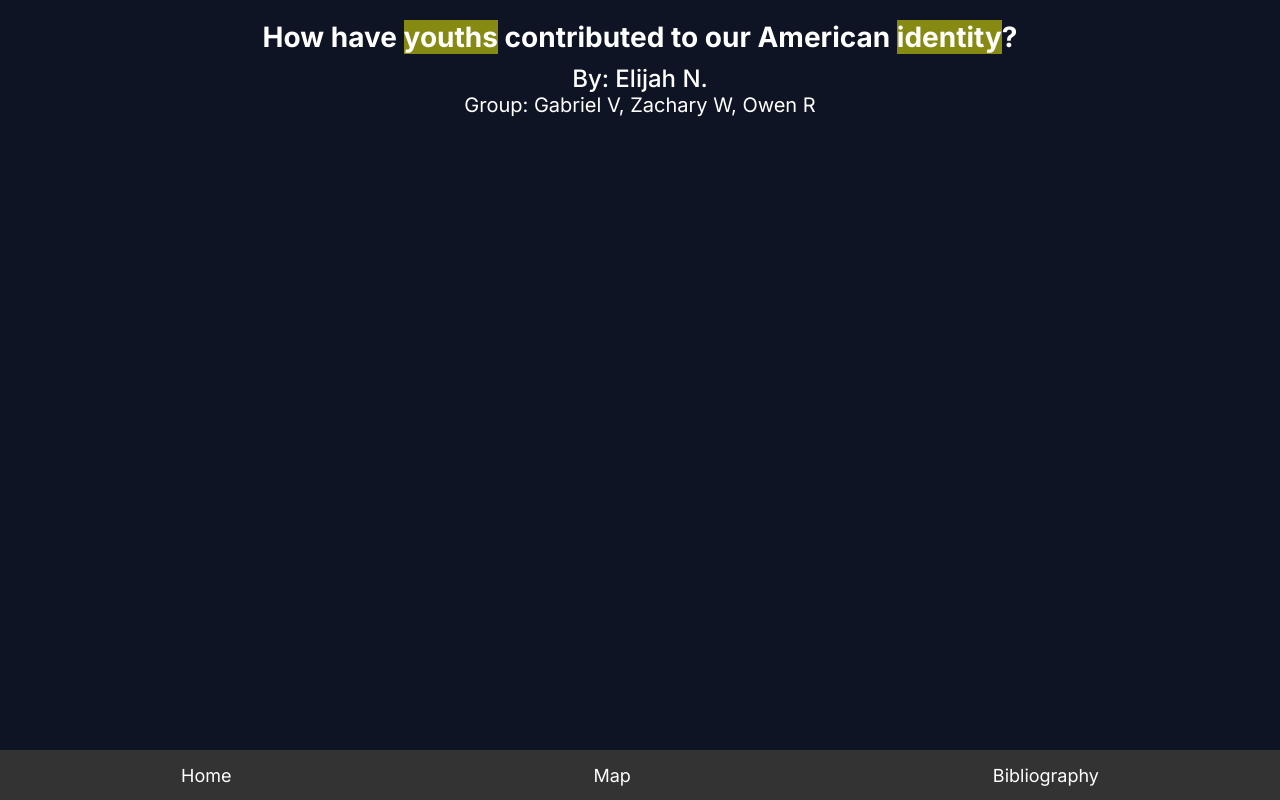
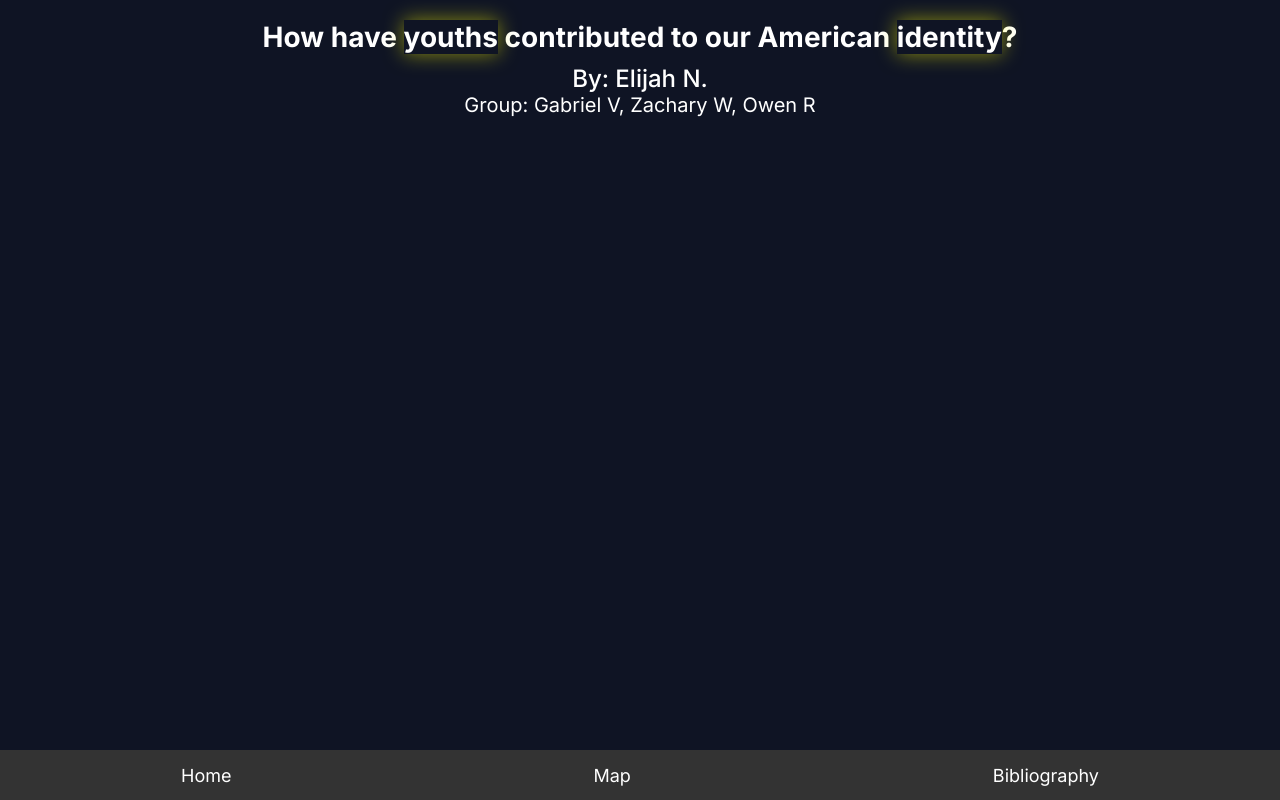
Before and after one commit to SteampunkWizardStudios/history-site, a Next.js app: page / in a window 1280 px wide. Built offline with nearby package versions, Linux system fonts and the light colour scheme.

Commit message:
question animation

```diff
--- a/src/app/styles/homestyle.module.css
+++ b/src/app/styles/homestyle.module.css
@@ -7,8 +7,25 @@
     margin-bottom: 10px;
 }
 .highlight {
+    position: relative;
+    overflow: hidden;
+    cursor: pointer;
+    box-shadow: 0 0 20px rgba(255, 255, 0, 0.5);
+}
+
+.highlight::before {
+    content: "";
+    position: absolute;
+    top: 0;
+    left: 0;
+    width: 0;
+    height: 100%;
     background-color: rgba(255, 255, 0, 0.5);
-    cursor: pointer;
+    transition: width 1.25s ease-out;
+}
+
+.highlight:hover::before {
+    width: 100%;
 }
 .credit, .credit2{
     text-align: center;
```
